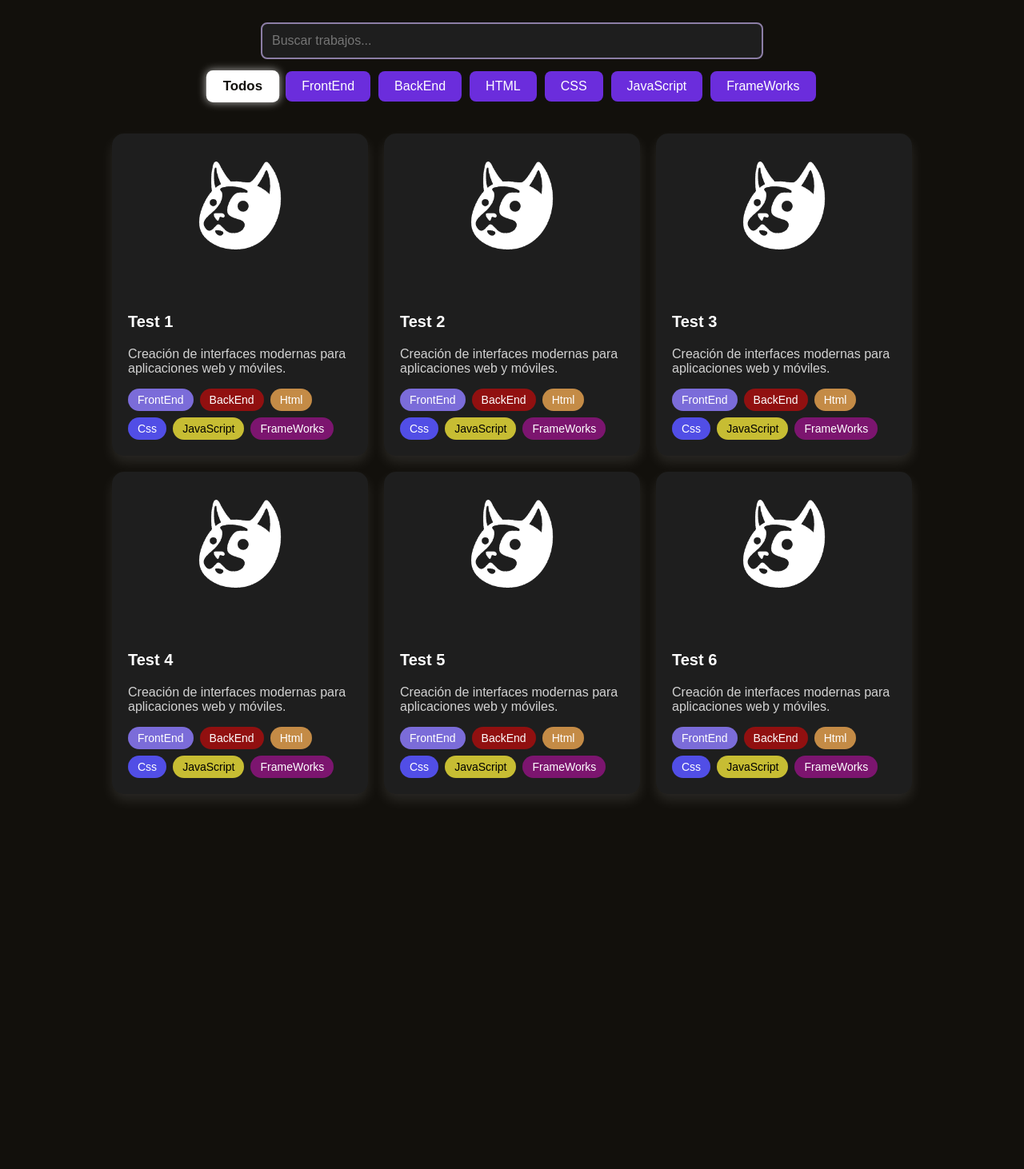
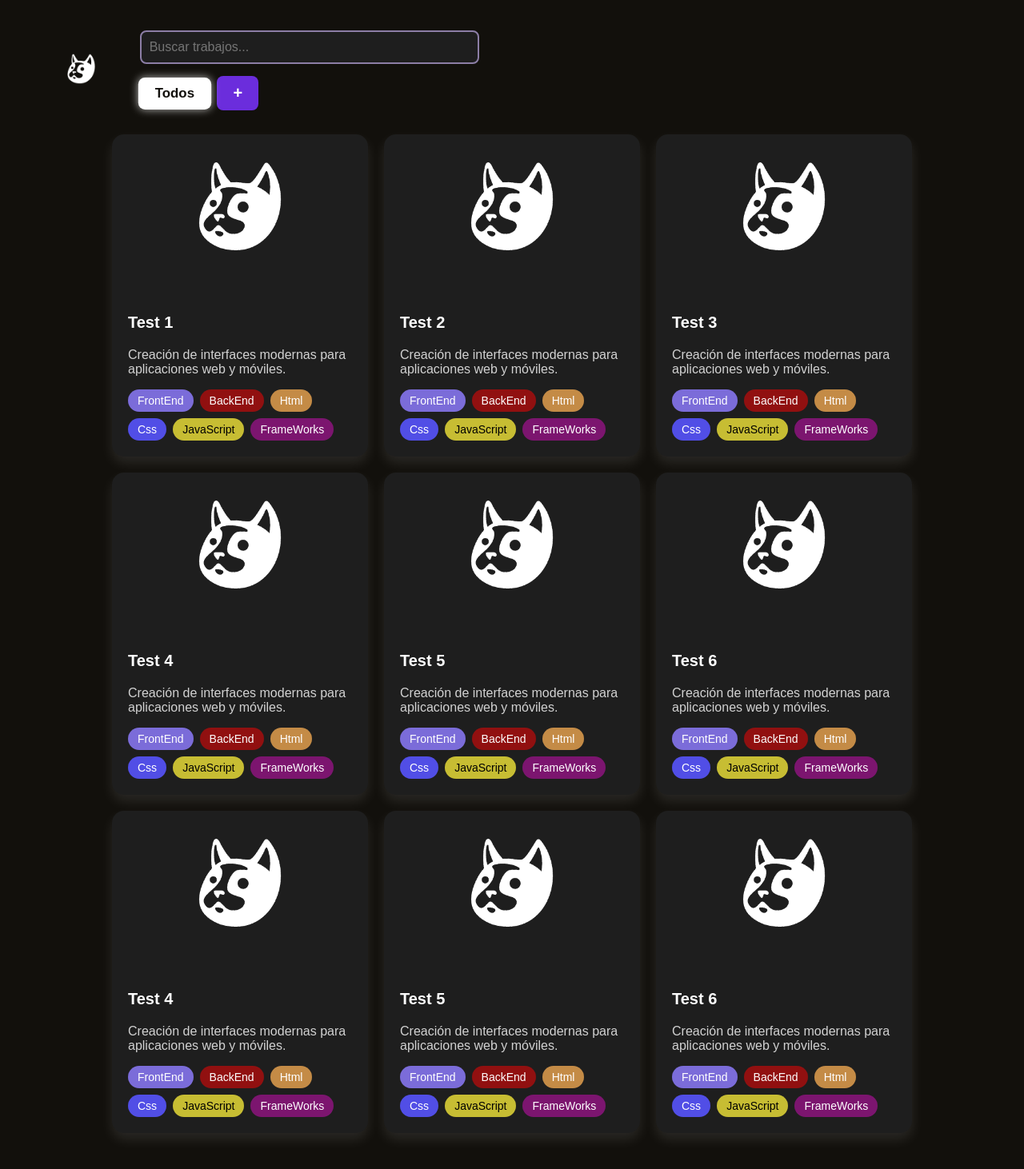
Before and after one commit to Jonsym/zasablog, a website: page posts/more.html in a window 1280 px wide. Shown: the whole page at 80% size. Before the commit the page ends 1041 px from the top, so only its background shows below. Drawn offline with Linux system fonts and the light colour scheme.

Commit message:
add filter-btn

```diff
--- a/posts/more.css
+++ b/posts/more.css
@@ -7,19 +7,40 @@ body {
     padding: 20px;
 }
 
-/* ====== Contenedor de Búsqueda y Filtros ====== */
+/* Contenedor principal */
+.header-container {
+    display: flex;
+    align-items: center;
+    justify-content: space-between; /* Espacio entre logo y buscador */
+    padding: 10px 20px;
+    gap: 20px;
+    flex-wrap: wrap; /* Ajuste para dispositivos más pequeños */
+}
+
+/* Logo */
+.logo-container {
+    display: flex;
+    align-items: center;
+}
+
+.logo {
+    height: 80px;
+    width: auto;
+    max-width: 100%;
+}
+
+/* Buscador y filtros */
 .search-container {
     display: flex;
     flex-direction: column;
-    align-items: center;
-    gap: 15px;
-    margin-bottom: 20px;
+    align-items: flex-start;
+    flex-grow: 1;
 }
 
 #search-input {
     width: 100%;
-    max-width: 600px;
-    padding: 12px;
+    max-width: 400px;
+    padding: 10px;
     font-size: 16px;
     border: 2px solid #8c7ea6;
     border-radius: 8px;
@@ -27,6 +48,7 @@ body {
     color: white;
     outline: none;
     transition: all 0.3s ease-in-out;
+    margin-bottom: 15px;
 }
 
 #search-input:focus {
@@ -37,11 +59,12 @@ body {
 /* ====== Botones de Filtros ====== */
 .filters {
     display: flex;
-    flex-wrap: wrap;
-    justify-content: center;
+    flex-direction: row;
+    align-items: center;
     gap: 10px;
 }
 
+/* Botón de filtros generales */
 .filter-btn {
     background-color: #7a33ffda;
     color: white;
@@ -51,6 +74,9 @@ body {
     cursor: pointer;
     border-radius: 8px;
     transition: all 0.3s ease-in-out;
+    width: 100%;
+    max-width: 200px;
+    text-align: center;
 }
 
 .filter-btn:hover {
@@ -65,6 +91,53 @@ body {
     transform: scale(1.05);
     box-shadow: 0 0 10px rgba(255, 255, 255, 0.7);
 }
+
+/* Botón + */
+.toggle-btn {
+    background-color: #7a33ffda;
+    font-size: 20px;
+    font-weight: bold;
+    transition: all 0.3s ease-in-out;
+}
+
+.toggle-btn:hover {
+    background-color: #613e94;
+}
+
+/* Grupo de filtros ocultos */
+.filter-group {
+    display: none;
+    flex-direction: row; /* Ahora los botones adicionales estarán en fila */
+    align-items: center;
+    gap: 10px;
+    transition: transform 0.4s ease-in-out;
+}
+
+
+/* Mostrar filtros con animación */
+.filter-group.show {
+    display: flex;
+    transform: translateY(0);
+}
+
+
+/* Responsividad */
+@media (max-width: 768px) {
+    .header-container {
+        flex-direction: column;
+        align-items: center;
+    }
+
+    .search-container {
+        align-items: center;
+        width: 100%;
+    }
+
+    #search-input {
+        max-width: 100%;
+    }
+}
+
 
 /* ====== Contenedor de Tarjetas ====== */
 .cards-container {
--- a/posts/more.html
+++ b/posts/more.html
@@ -11,11 +11,23 @@
     <!-- Contenedor Principal -->
     <div class="container">
 
+        <div class="header-container">
+            <!-- Logo -->
+            <div class="logo-container">
+                <a href="./index.html" target="_blank">
+                    <img src="/src/logo.png" alt="Trabajo 1" class="logo">
+                </a>
+            </div>
+
             <!-- Buscador y filtros -->
             <div class="search-container">
                 <input type="text" id="search-input" placeholder="Buscar trabajos..." />
+
                 <div class="filters">
                     <button class="filter-btn active" data-category="all">Todos</button>
+                    <button id="toggle-filters" class="filter-btn toggle-btn">+</button>
+
+                    <div class="filter-group">
                         <button class="filter-btn" data-category="frontend">FrontEnd</button>
                         <button class="filter-btn" data-category="backend">BackEnd</button>
                         <button class="filter-btn" data-category="html">HTML</button>
@@ -24,6 +36,9 @@
                         <button class="filter-btn" data-category="frameworks">FrameWorks</button>
                     </div>
                 </div>
+            </div>
+        </div>
+
 
         <!-- Tarjetas de Trabajos -->
         <div class="cards-container">
@@ -136,6 +151,60 @@
                 </div>
             </div>
 
+            <div class="card" data-category="javascript">
+                <a href="./post1.html" target="_blank">
+                    <img src="/src/logo.png" alt="Trabajo 1">
+                </a>
+                <div class="card-content">
+                    <h3 class="card-title">Test 4</h3>
+                    <p class="card-desc">Creación de interfaces modernas para aplicaciones web y móviles.</p>
+                    <div class="card-tags">
+                        <span class="tagfrontend">FrontEnd</span>
+                        <span class="tagbackend">BackEnd</span>
+                        <span class="taghtml">Html</span>
+                        <span class="tagcss">Css</span>
+                        <span class="tagjs">JavaScript</span>
+                        <span class="tagframe">FrameWorks</span>
+                    </div>
+                </div>
+            </div>
+
+            <div class="card" data-category="frameworks">
+                <a href="./post1.html" target="_blank">
+                    <img src="/src/logo.png" alt="Trabajo 1">
+                </a>
+                <div class="card-content">
+                    <h3 class="card-title">Test 5</h3>
+                    <p class="card-desc">Creación de interfaces modernas para aplicaciones web y móviles.</p>
+                    <div class="card-tags">
+                        <span class="tagfrontend">FrontEnd</span>
+                        <span class="tagbackend">BackEnd</span>
+                        <span class="taghtml">Html</span>
+                        <span class="tagcss">Css</span>
+                        <span class="tagjs">JavaScript</span>
+                        <span class="tagframe">FrameWorks</span>
+                    </div>
+                </div>
+            </div>
+
+            <div class="card" data-category="frontend, html, css">
+                <a href="./post1.html" target="_blank">
+                    <img src="/src/logo.png" alt="Trabajo 1">
+                </a>
+                <div class="card-content">
+                    <h3 class="card-title">Test 6</h3>
+                    <p class="card-desc">Creación de interfaces modernas para aplicaciones web y móviles.</p>
+                    <div class="card-tags">
+                        <span class="tagfrontend">FrontEnd</span>
+                        <span class="tagbackend">BackEnd</span>
+                        <span class="taghtml">Html</span>
+                        <span class="tagcss">Css</span>
+                        <span class="tagjs">JavaScript</span>
+                        <span class="tagframe">FrameWorks</span>
+                    </div>
+                </div>
+            </div>
+
 
         </div>
     </div>
--- a/posts/more.js
+++ b/posts/more.js
@@ -57,3 +57,20 @@ document.addEventListener("DOMContentLoaded", () => {
     allBtn.classList.add("active");
     applyFilters();
 });
+
+
+document.addEventListener("DOMContentLoaded", function () {
+    const toggleButton = document.getElementById("toggle-filters");
+    const filterGroup = document.querySelector(".filter-group");
+
+    toggleButton.addEventListener("click", function () {
+        filterGroup.classList.toggle("show");
+
+        // Cambiar el ícono de "+" a "-"
+        if (filterGroup.classList.contains("show")) {
+            toggleButton.textContent = "−"; // Símbolo de menos
+        } else {
+            toggleButton.textContent = "+"; // Símbolo de más
+        }
+    });
+});
```
Lines whose indentation alone changed are shown as unchanged.
